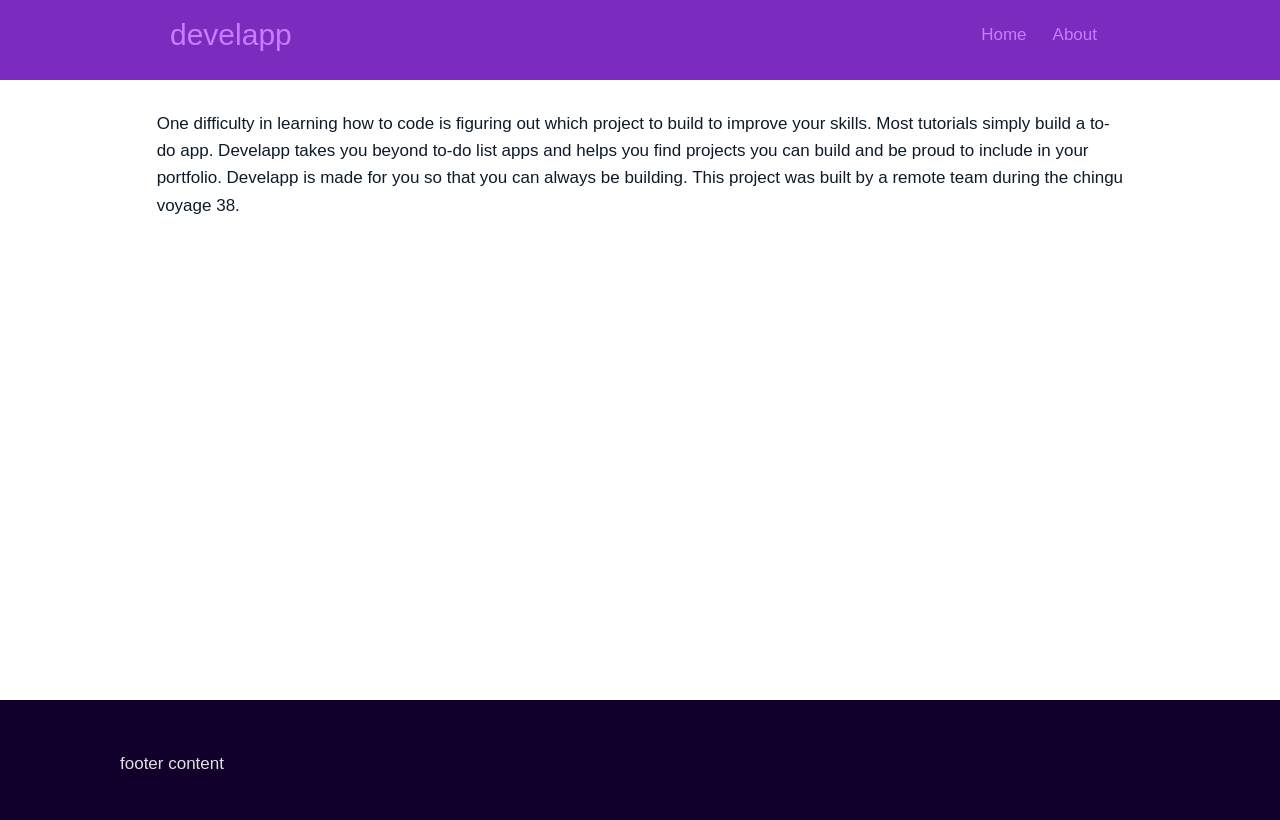
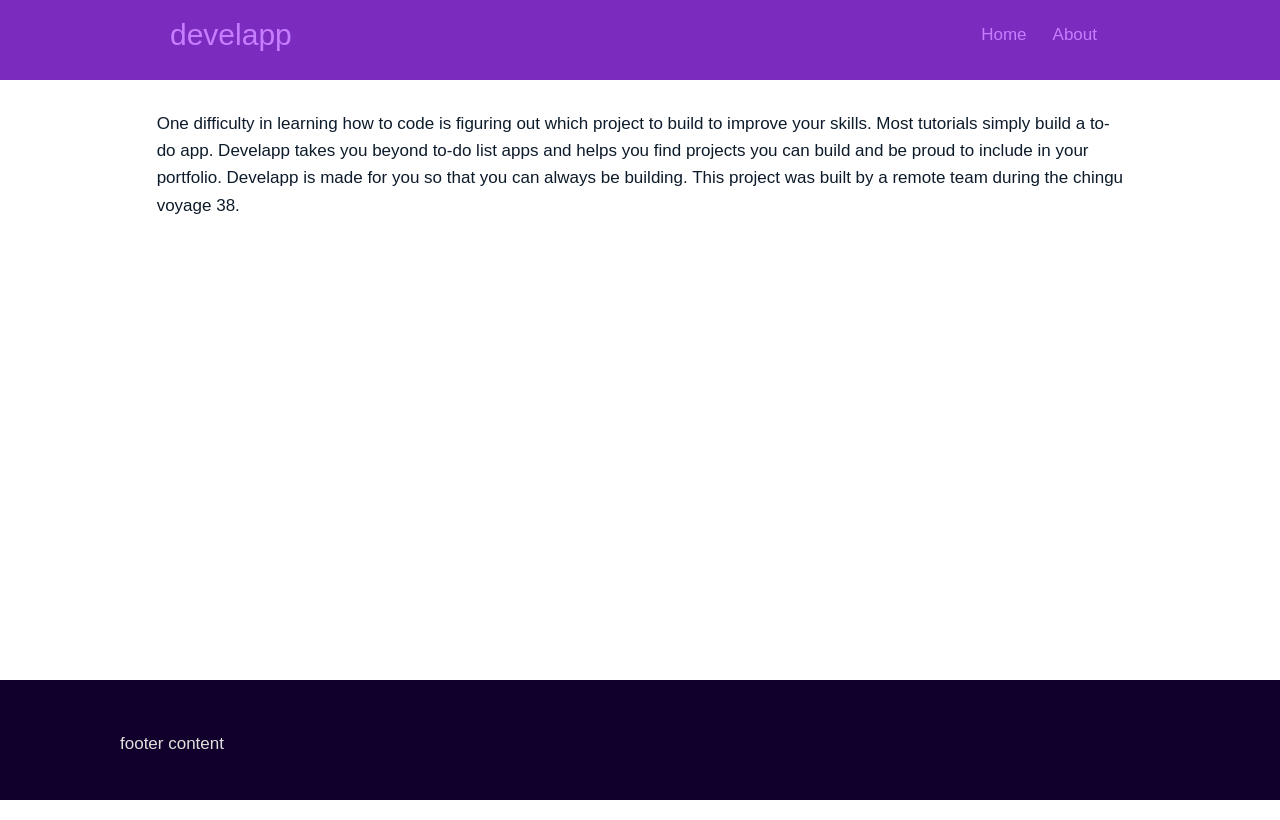
Before and after one commit to chingu-voyages/v38-geckos-team-04, a React (Create React App) app in the folder frontend/: page /about in a window 1280 px wide. Built offline with nearby package versions, Linux system fonts and the light colour scheme; a web font is replaced by a local one.

Commit message:
Update about page height css rule

```diff
--- a/frontend/src/sass/components/about.scss
+++ b/frontend/src/sass/components/about.scss
@@ -4,7 +4,7 @@
 .about {
   color: $rich-black-fogra-29;
   grid-area: main;
-  height: calc(100vh - 15vh - 6rem);
+  height: calc(100vh - 10vh - 15vh);
   padding: 2rem;
 
   // styles for devices with a min-width of 600px
```
